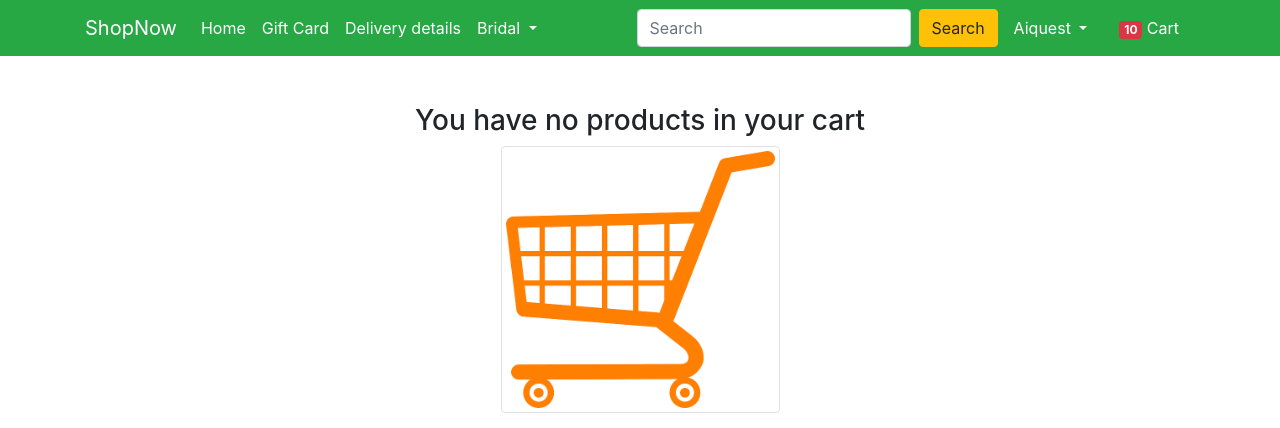
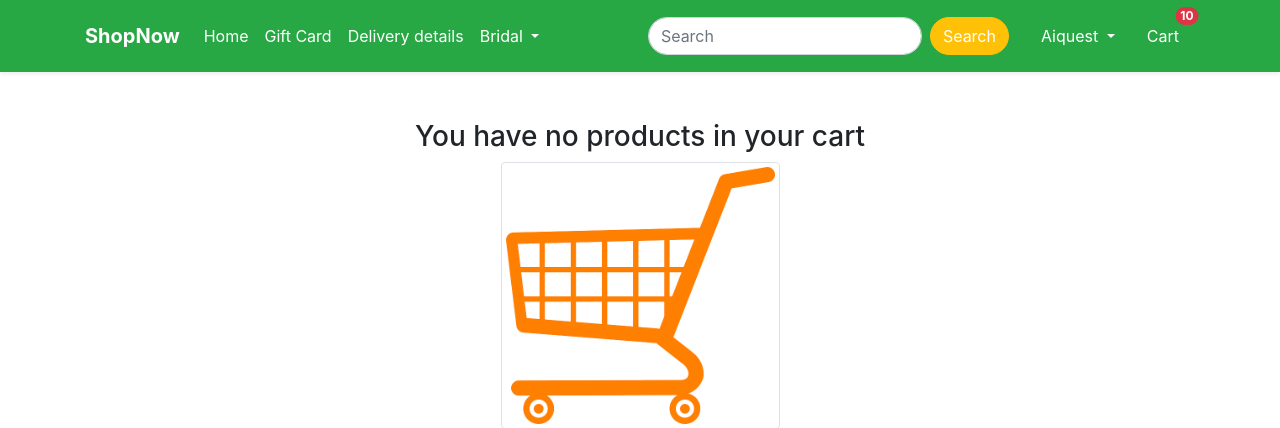
Before and after one commit to Shawon5030/ShopNow, a Django app: page /cart/ in a window 1280 px wide. Shown: the top 428 px of the page. Run offline with Django 4.2, Linux system fonts and the light colour scheme; a user stored in the database is signed in; data that the repository does not hold is empty; some libraries are stand-ins or nearby versions; some web fonts are replaced.

Commit message:
Shawon-commit-number-83

```diff
--- a/Shop/templates/Shop/base.html
+++ b/Shop/templates/Shop/base.html
@@ -26,71 +26,68 @@
 </head>
 
 <body>
-    <nav class="navbar navbar-expand-lg navbar-dark bg-success">
+   <nav class="navbar navbar-expand-lg navbar-dark bg-success shadow-sm py-3">
     <div class="container">
-            <a class="navbar-brand" href="/">ShopNow</a>
-            <button class="navbar-toggler" type="button" data-bs-toggle="collapse"
-                data-bs-target="#navbarSupportedContent" aria-controls="navbarSupportedContent" aria-expanded="false"
-                aria-label="Toggle navigation">
+        <a class="navbar-brand fw-bold" href="/">ShopNow</a>
+        <button class="navbar-toggler" type="button" data-bs-toggle="collapse" data-bs-target="#navbarSupportedContent" aria-controls="navbarSupportedContent" aria-expanded="false" aria-label="Toggle navigation">
             <span class="navbar-toggler-icon"></span>
         </button>
         <div class="collapse navbar-collapse" id="navbarSupportedContent">
             <ul class="navbar-nav me-auto mb-2 mb-lg-0">
                 <li class="nav-item">
-                        <a class="nav-link active" aria-current="page" href="/">Home</a>
+                    <a class="nav-link text-white fw-semibold" aria-current="page" href="/">Home</a>
                 </li>
                 <li class="nav-item">
-                        <a class="nav-link active" aria-current="page" href="#">Gift Card</a>
+                    <a class="nav-link text-white fw-semibold" href="#">Gift Card</a>
                 </li>
-
                 <li class="nav-item">
-                        <a class="nav-link active" aria-current="page" href="#">Delivery details</a>
+                    <a class="nav-link text-white fw-semibold" href="#">Delivery details</a>
                 </li>
                 <li class="nav-item dropdown">
-                        <a class="nav-link dropdown-toggle text-white" href="#" id="electronicsDropdown" role="button"
-                            data-bs-toggle="dropdown" aria-expanded="false">
+                    <a class="nav-link dropdown-toggle text-white fw-semibold" href="#" id="electronicsDropdown" role="button" data-bs-toggle="dropdown" aria-expanded="false">
                         Bridal
                     </a>
-                        <ul class="dropdown-menu" aria-labelledby="electronicsDropdown">
+                    <ul class="dropdown-menu dropdown-menu-light" aria-labelledby="electronicsDropdown">
                         <li><a class="dropdown-item" href="{% url 'lehenga' %}">Lehenga</a></li>
                         <li><a class="dropdown-item" href="#">Saree</a></li>
                     </ul>
                 </li>
+            </ul>
 
-                </ul>
-                <form class="d-flex">
-                    <input class="form-control me-2" type="search" placeholder="Search" aria-label="Search">
-                    <button class="btn btn-warning" type="submit">Search</button>
+            <form class="d-flex me-3">
+                <input class="form-control me-2 rounded-pill" type="search" placeholder="Search" aria-label="Search">
+                <button class="btn btn-warning text-white fw-semibold rounded-pill" type="submit">Search</button>
             </form>
+
             <div>
                 <ul class="navbar-nav me-auto mb-2 mb-lg-0">
                     {% if request.user.is_authenticated %}
                     <li class="nav-item dropdown mx-2">
-                            <a class="nav-link dropdown-toggle text-white" href="#" id="profileDropdown" role="button"
-                                data-bs-toggle="dropdown" aria-expanded="false">
-                                <!--{{request.user|capfirst}}-->
+                        <a class="nav-link dropdown-toggle text-white fw-semibold" href="#" id="profileDropdown" role="button" data-bs-toggle="dropdown" aria-expanded="false">
                             {{request.user.username|capfirst}}
                         </a>
-                            <ul class="dropdown-menu" aria-labelledby="profileDropdown">
+                        <ul class="dropdown-menu dropdown-menu-light" aria-labelledby="profileDropdown">
                             <li><a class="dropdown-item" href="{% url 'profile' %}">Profile</a></li>
                             <li><a class="dropdown-item" href="{% url 'orders' %}">Orders</a></li>
                             <li><a class="dropdown-item" href="{% url 'passwordchange' %}">Change Password</a></li>
-                                <form action="{% url 'logout' %}" class="" method="post">
+                            <form action="{% url 'logout' %}" method="post">
                                 {% csrf_token %}
-                                    <input type="submit" class="dropdown-item " value="Logout">
+                                <input type="submit" class="dropdown-item" value="Logout">
                             </form>
                         </ul>
                     </li>
                     <li class="nav-item mx-2">
-                            <a href="{% url 'showcart' %}" class="nav-link text-white"><span
-                                    class="badge bg-danger">10</span> Cart </a>
+                        <a href="{% url 'showcart' %}" class="nav-link text-white position-relative">
+                            Cart
+                            <span class="position-absolute top-0 start-100 translate-middle badge rounded-pill bg-danger">10</span>
+                        </a>
                     </li>
                     {% else %}
                     <li class="nav-item mx-2">
-                            <a href="{% url 'login' %}" class="nav-link text-white">Login</a>
+                        <a href="{% url 'login' %}" class="nav-link text-white fw-semibold">Login</a>
                     </li>
                     <li class="nav-item mx-2">
-                            <a href="{% url 'customerregistration' %}" class="nav-link text-white">Registration</a>
+                        <a href="{% url 'customerregistration' %}" class="nav-link text-white fw-semibold">Register</a>
                     </li>
                     {% endif %}
                 </ul>
@@ -98,6 +95,7 @@
         </div>
     </div>
 </nav>
+
     {% block banner_slider %} {% endblock banner_slider %}
     {% block livesale %} {% endblock livesale %}
     {% block main-content %} {% endblock main-content %}
```
Lines whose indentation alone changed are shown as unchanged.
